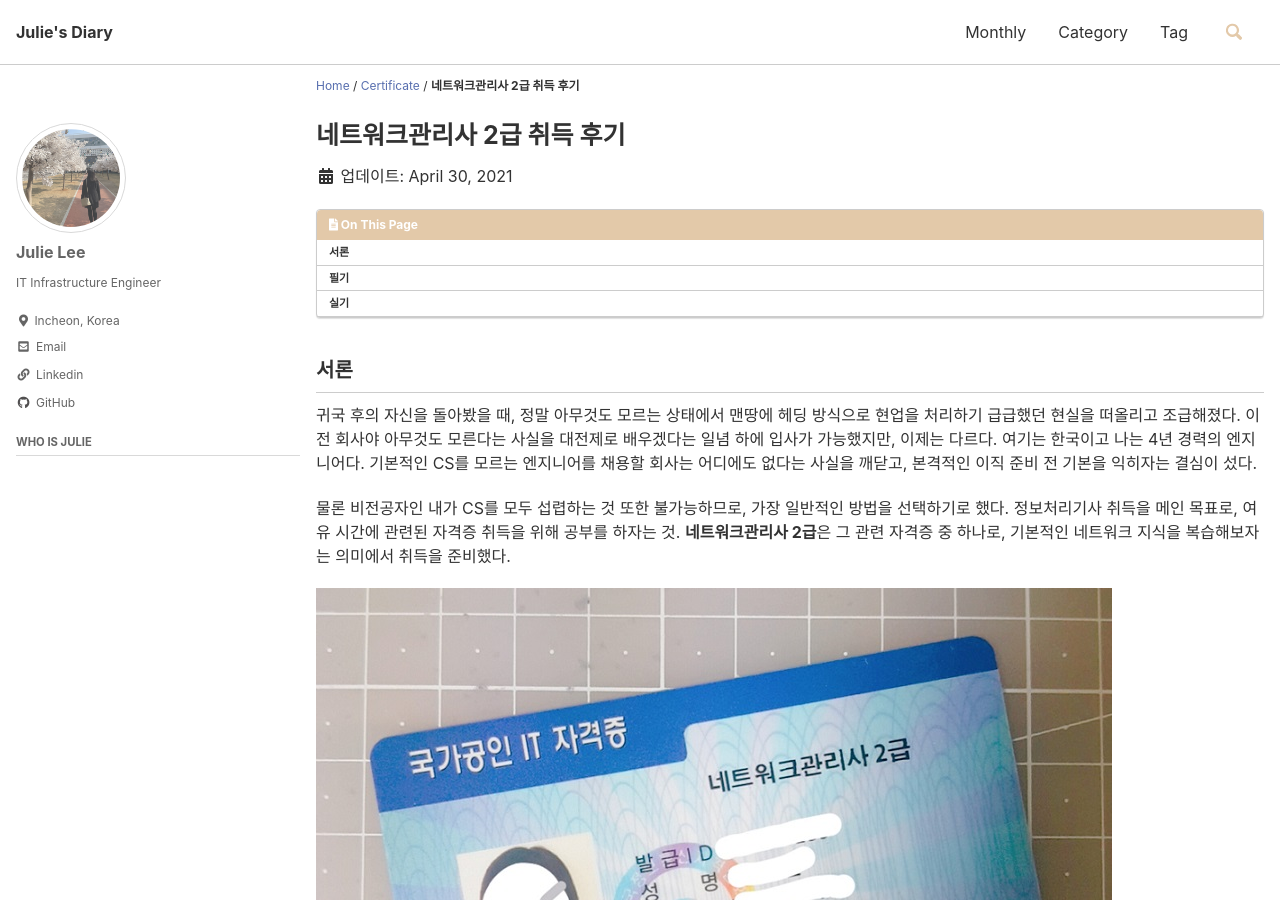
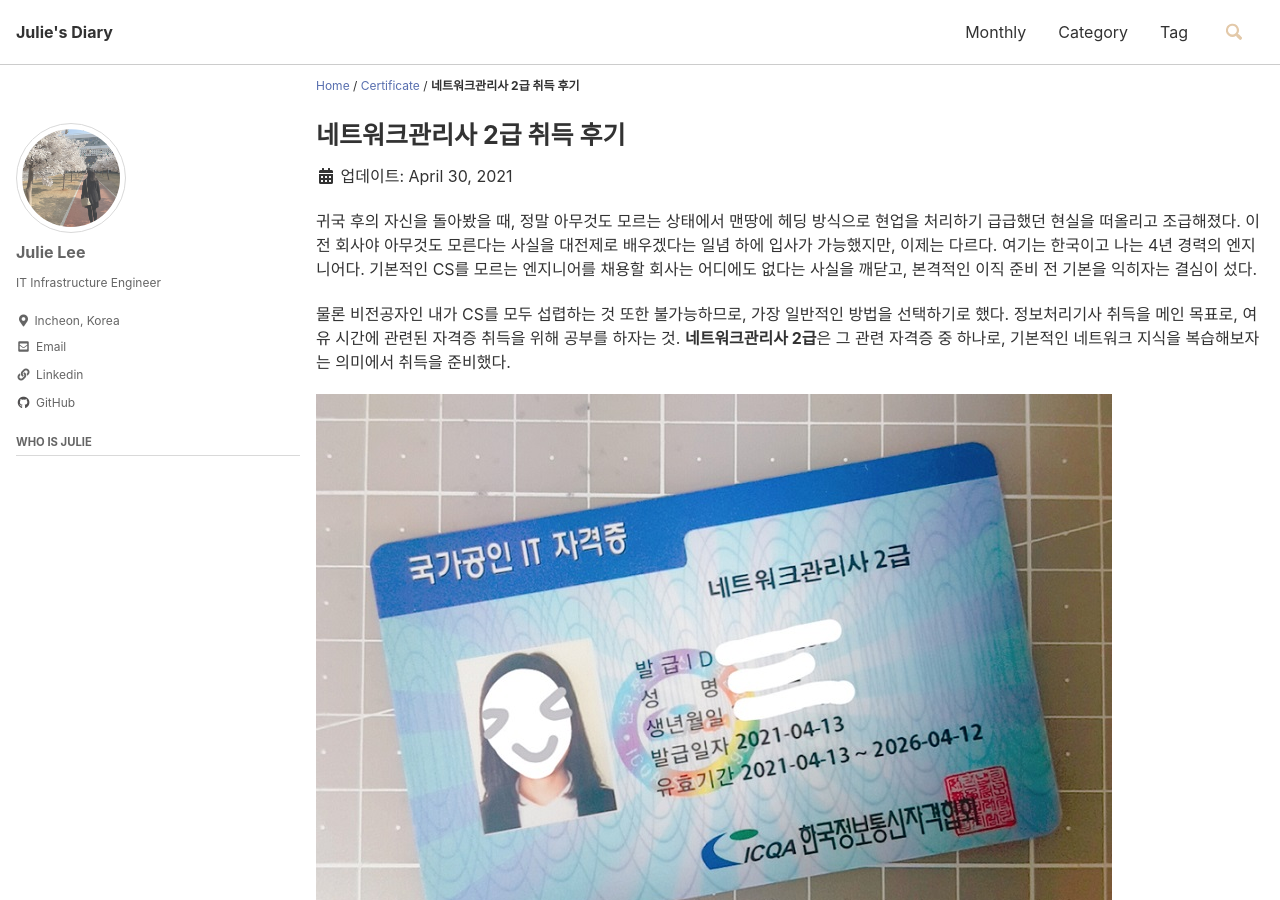
Before and after one commit to smilejulie0812/smilejulie0812.github.io, a Jekyll site: the page built from _posts/2021-04-30-networkmanager.md, in a window 1280 px wide and 900 px high. Built offline with Jekyll 4.4.1, drawn with Linux system fonts in a browser that asks for light colours; cached includes are drawn as plain includes.

Commit message:
Update 2021-04-30-networkmanager.md

```diff
--- a/_posts/2021-04-30-networkmanager.md
+++ b/_posts/2021-04-30-networkmanager.md
@@ -7,9 +7,7 @@ tags:
   - 네트워크관리사
 sidebar:
   nav: "docs"
-toc: true
 ---
-## 서론
 귀국 후의 자신을 돌아봤을 때, 정말 아무것도 모르는 상태에서 맨땅에 헤딩 방식으로 현업을 처리하기 급급했던 현실을 떠올리고 조급해졌다. 이전 회사야 아무것도 모른다는 사실을 대전제로 배우겠다는 일념 하에 입사가 가능했지만, 이제는 다르다. 여기는 한국이고 나는 4년 경력의 엔지니어다. 기본적인 CS를 모르는 엔지니어를 채용할 회사는 어디에도 없다는 사실을 깨닫고, 본격적인 이직 준비 전 기본을 익히자는 결심이 섰다.
 
 물론 비전공자인 내가 CS를 모두 섭렵하는 것 또한 불가능하므로, 가장 일반적인 방법을 선택하기로 했다. 정보처리기사 취득을 메인 목표로, 여유 시간에 관련된 자격증 취득을 위해 공부를 하자는 것. **네트워크관리사 2급**은 그 관련 자격증 중 하나로, 기본적인 네트워크 지식을 복습해보자는 의미에서 취득을 준비했다.
```
